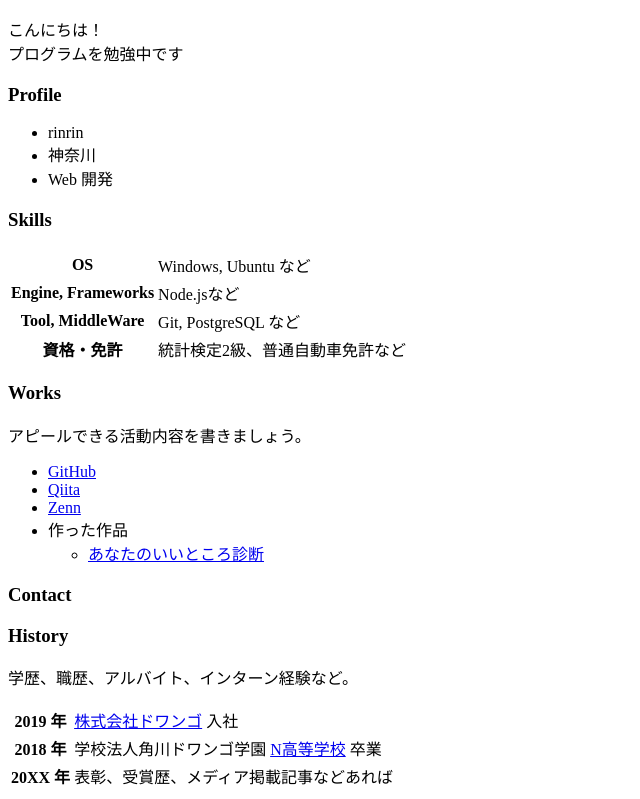
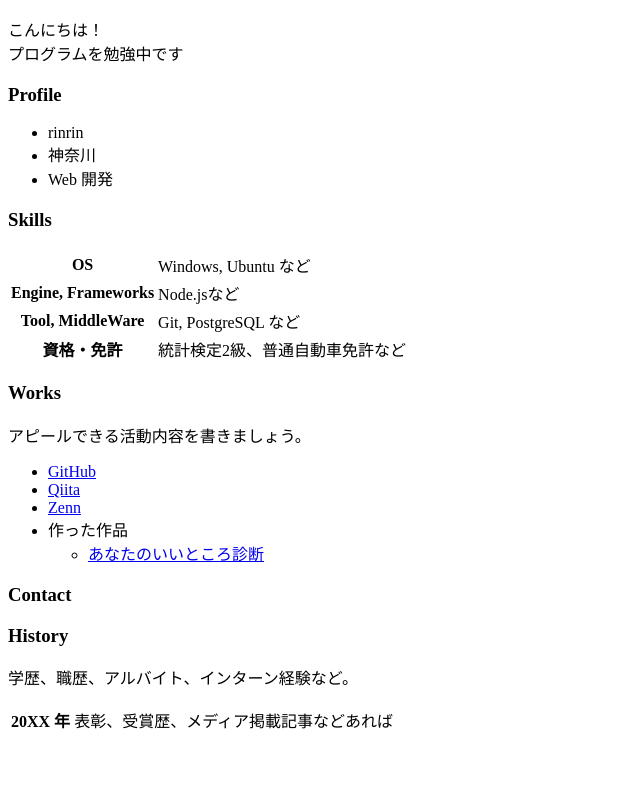
Before and after one commit to ree-222/ree-222.github.io, a plain HTML site: page index.html in a window 1280 px wide. Shown: the part 110-909 px from the top of the page, without its empty margins (0-640 px from the left). After the commit the page ends 853 px from the top, so only its background shows below. Drawn offline with Linux system fonts and the light colour scheme.

```diff
--- a/index.html
+++ b/index.html
@@ -62,14 +62,6 @@
     <p>学歴、職歴、アルバイト、インターン経験など。</p>
     <table>
       <tr>
-        <th>2019 年</th>
-        <td><a href="https://dwango.co.jp/">株式会社ドワンゴ</a> 入社</td>
-      </tr>
-      <tr>
-        <th>2018 年</th>
-        <td>学校法人角川ドワンゴ学園 <a href="https://nnn.ed.jp/">N高等学校</a> 卒業</td>
-      </tr>
-      <tr>
         <th>20XX 年</th>
         <td>表彰、受賞歴、メディア掲載記事などあれば</td>
       </tr>
```
